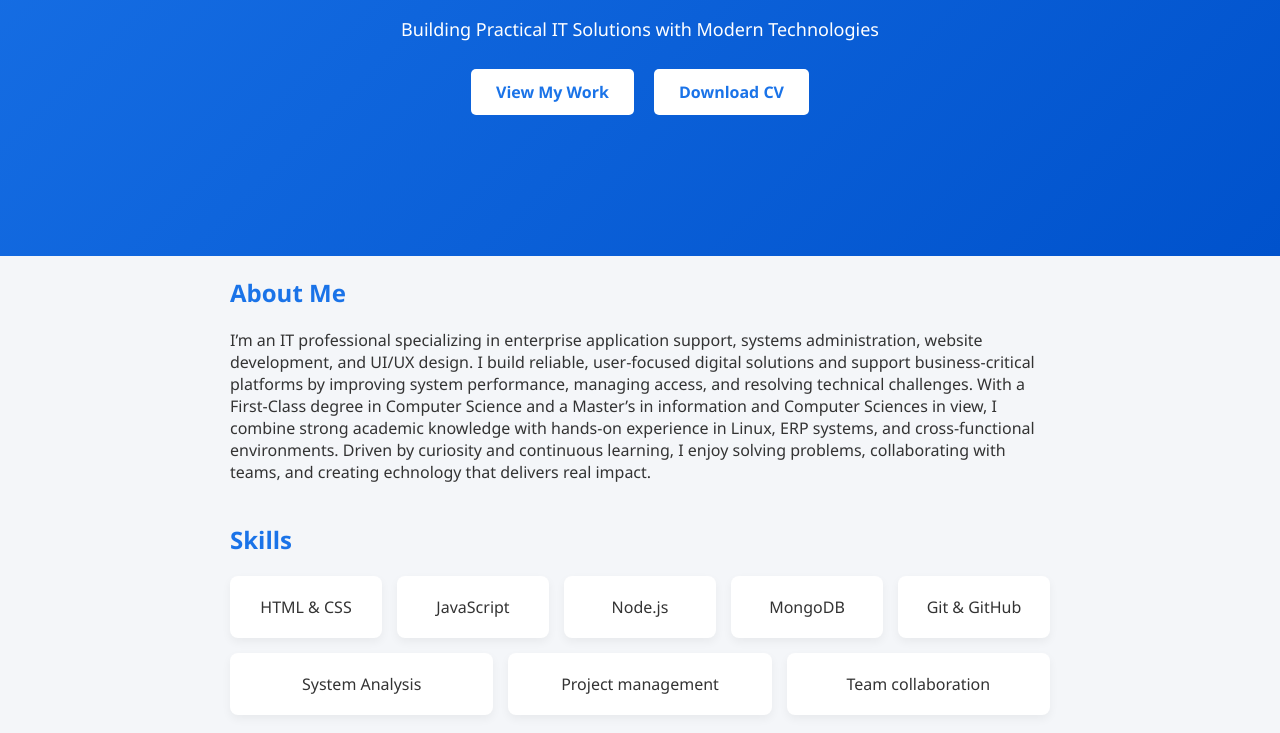
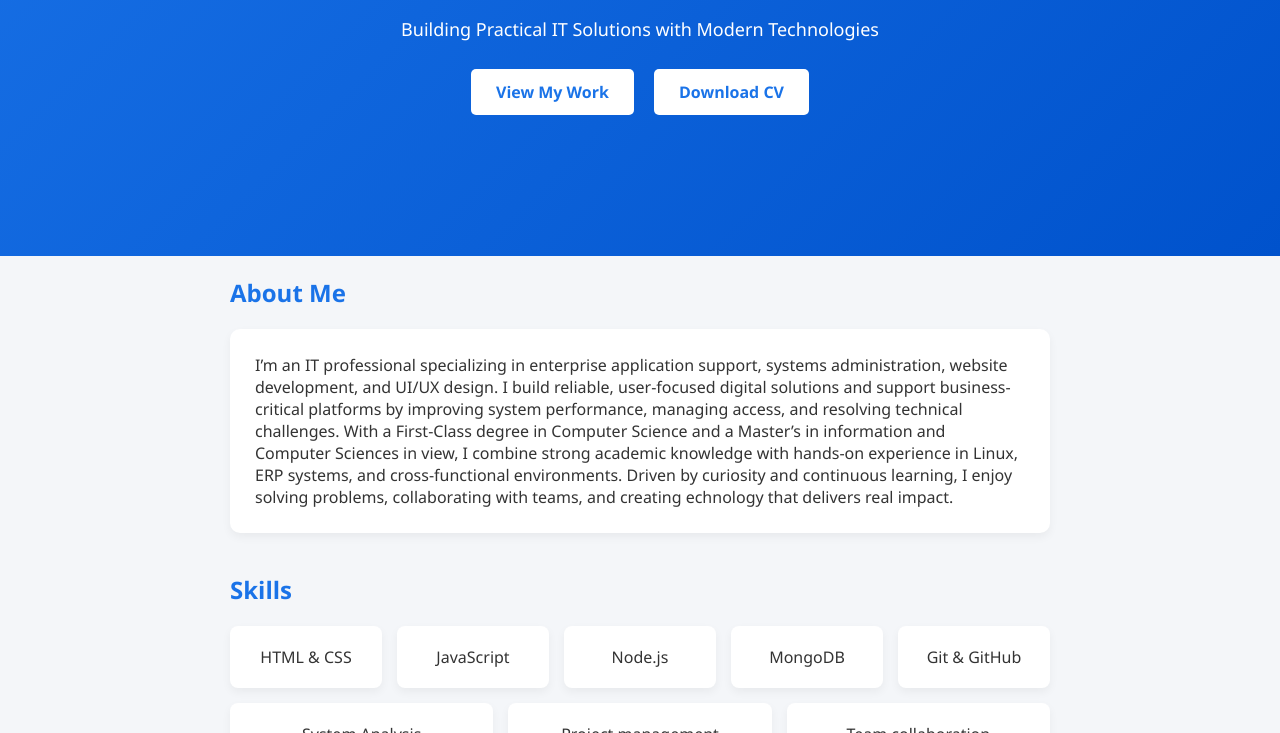
Before and after one commit to Peaceeyoh/peace-portfolio, a plain HTML site: page index.html in a window 1280 px wide. Shown: the part 464-1197 px from the top of the page. Drawn offline with Linux system fonts and the light colour scheme.

Commit message:
Style About section like skill cards

```diff
--- a/index.html
+++ b/index.html
@@ -33,6 +33,7 @@
 
 <section id="about">
     <h2>About Me</h2>
+    <div class="about-card">
     <p>
        I’m an IT professional specializing in enterprise application support, systems
        administration, website development, and UI/UX design. I build reliable,
@@ -44,6 +45,7 @@
        solving problems, collaborating with teams, and creating echnology that delivers
        real impact.
     </p>
+    </div>
 </section>
 
 <section id="skills">
@@ -126,7 +128,8 @@
     <div class="connect-buttons">
         <a href="https://www.linkedin.com/in/peace-eyoh-125301196" class="btn" target="_blank">LinkedIn</a>
         <a href="https://peaceeyoh.github.io/peace-portfolio/" class="btn" target="_blank">GitHub</a>
-        <a href="mailto:peaceeyoh100@gmail.com" class="btn">Email Me</a>
+       <a href="mailto:peaceeyoh100@gmail.com" class="btn" target="_blank">Email Me</a>
+
     </div>
 </section>
 
--- a/style.css
+++ b/style.css
@@ -102,6 +102,15 @@ section {
     max-width: 1000px;
     margin: auto;
 }
+
+.about-card {
+    background: white;
+    padding: 25px;
+    border-radius: 10px;
+    box-shadow: 0 4px 10px rgba(0,0,0,0.05);
+    margin-top: 20px;
+}
+
 
 h2 {
     margin-bottom: 20px;
```
